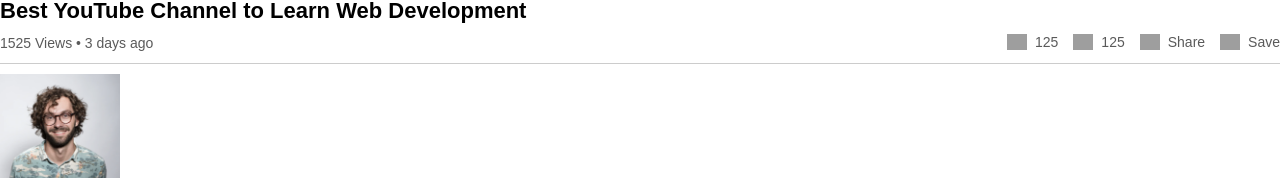
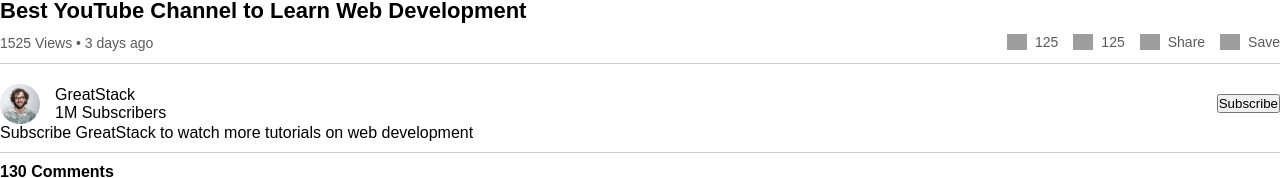
Before and after one commit to Raghunandan2813/Daily-tasks, a React (Vite) app: page /video/1/1 in a window 1280 px wide. Shown: the part 774-952 px from the top of the page. Built offline with nearby package versions, Linux system fonts and the light colour scheme; grey boxes are pictures that could not be loaded.

Commit message:
added css

```diff
--- a/src/Components/PlayVideo/PlayVideo.css
+++ b/src/Components/PlayVideo/PlayVideo.css
@@ -43,3 +43,21 @@
     background: #ccc;
     margin: 10px 0;
 }
+
+
+.publisher{
+    display: flex;
+    align-items: center;
+    margin-top: 20px;
+
+}
+.publisher div{
+    flex: 1;
+    line-height: 18px;
+ }
+
+.publisher img{
+    width: 40px;
+    border-radius: 50%;
+    margin-right: 15px;
+}
```
